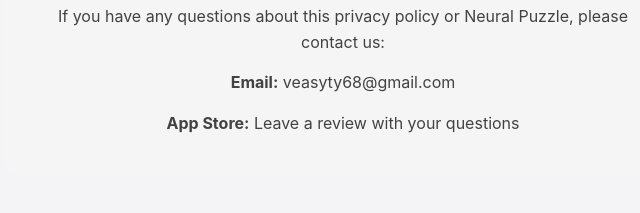
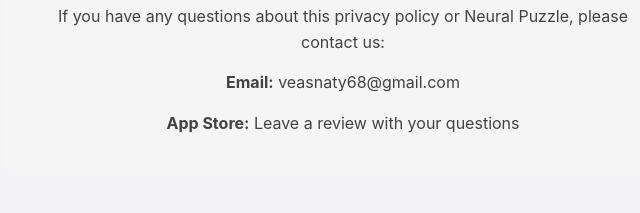
Before and after one commit to xiaoma6869Pro/neural-puzzle-privacy-policy, a plain HTML site: page index.html in a window 1280 px wide. Shown: the part 3427-3640 px from the top of the page, 297-937 px from the left. Drawn offline with Linux system fonts and the light colour scheme.

Commit message:
Update index.html

```diff
--- a/index.html
+++ b/index.html
@@ -290,7 +290,7 @@
                 <h2>9. Contact Information</h2>
                 <div class="contact-info">
                     <p>If you have any questions about this privacy policy or Neural Puzzle, please contact us:</p>
-                    <p><strong>Email:</strong> veasyty68@gmail.com</p>
+                    <p><strong>Email:</strong> veasnaty68@gmail.com</p>
                     <p><strong>App Store:</strong> Leave a review with your questions</p>
                 </div>
             </div>
```
